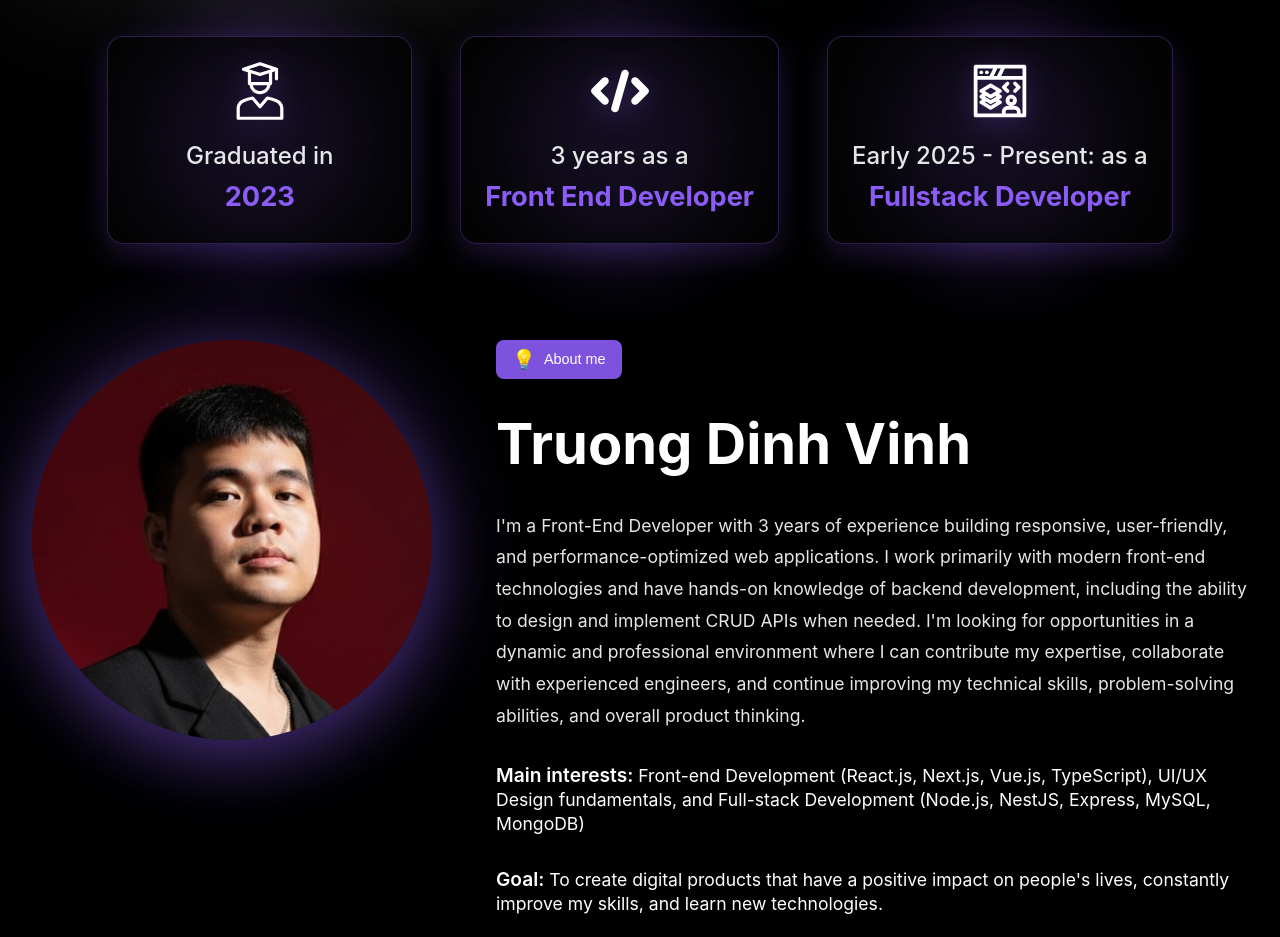
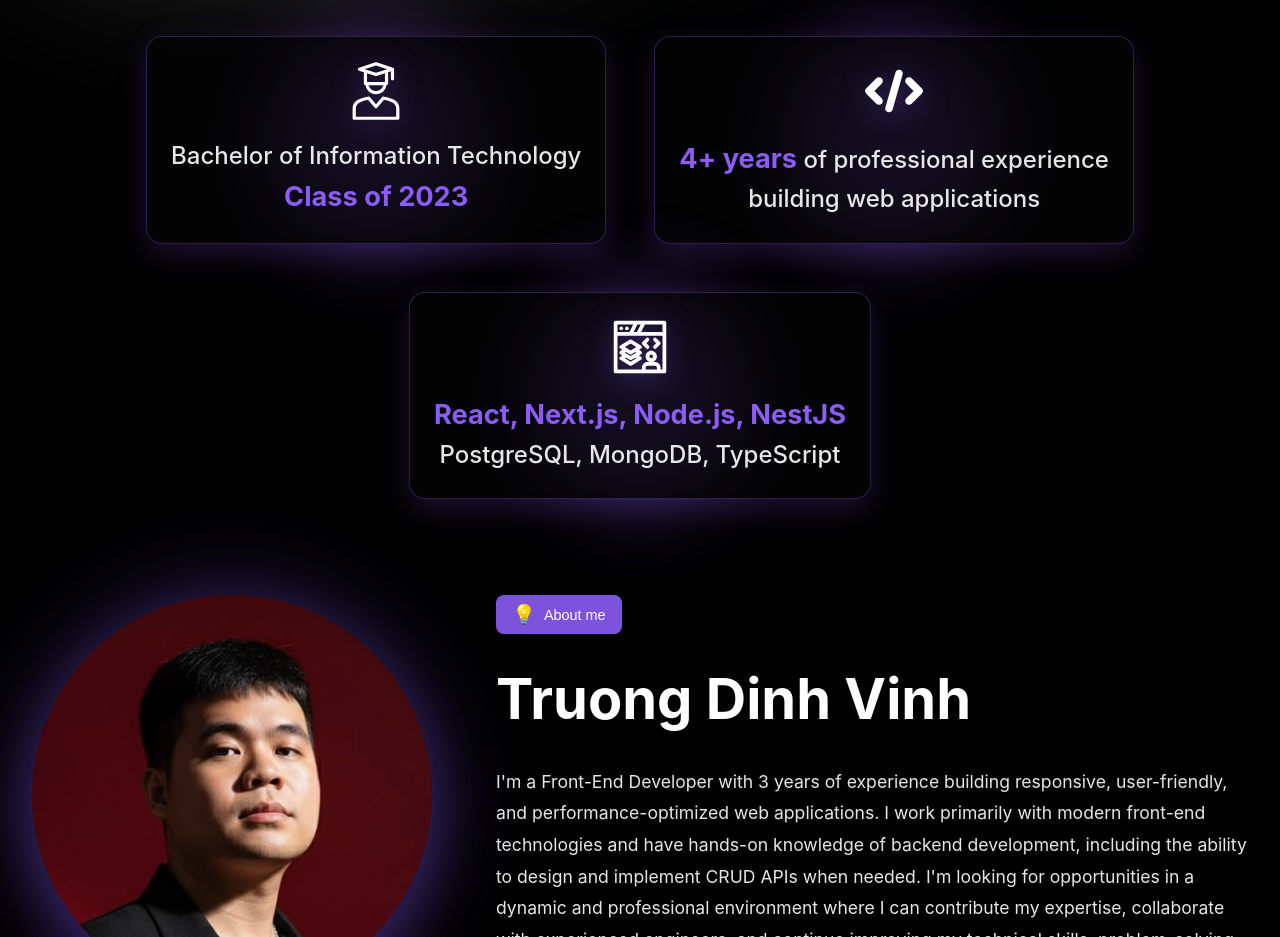
Before and after one commit to vinhlaem/portfolio, a Vue app: page / in a window 1280 px wide. Shown: the part 880-1817 px from the top of the page. Built offline with nearby package versions, Linux system fonts and the light colour scheme.

Commit message:
update info

```diff
--- a/src/components/About.vue
+++ b/src/components/About.vue
@@ -1,18 +1,18 @@
 <script setup>
 const experiences = [
   {
-        title: 'Graduated',
-        experience: 'Graduated in <br/> <b>2023</b>',
+    title: 'IT Graduate',
+    experience: 'Bachelor of Information Technology <br/> <b>Class of 2023</b>',
     icon: '/icons/graduated.svg',
   },
   {
-        title: 'Developer',
-        experience: '3 years as a <br/> <b>Front End Developer</b>',
+    title: 'Full-Stack Developer',
+    experience: '<b>4+ years</b> of professional experience <br/> building web applications',
     icon: '/icons/developer.svg',
   },
   {
-        title: 'Fullstack Developer',
-        experience: 'Early 2025 - Present: as a <br/> <b>Fullstack Developer</b>',
+    title: 'Tech Stack',
+    experience: '<b>React, Next.js, Node.js, NestJS</b> <br/> PostgreSQL, MongoDB, TypeScript',
     icon: '/icons/fullstack.svg',
   },
 ]
```
Lines whose indentation alone changed are shown as unchanged.
